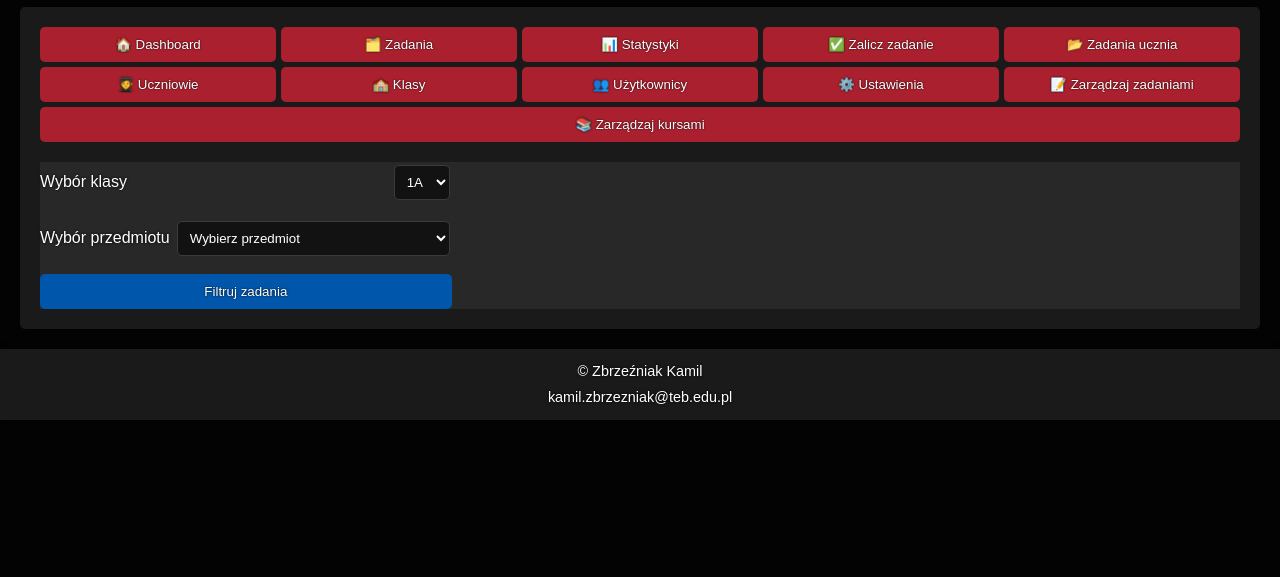
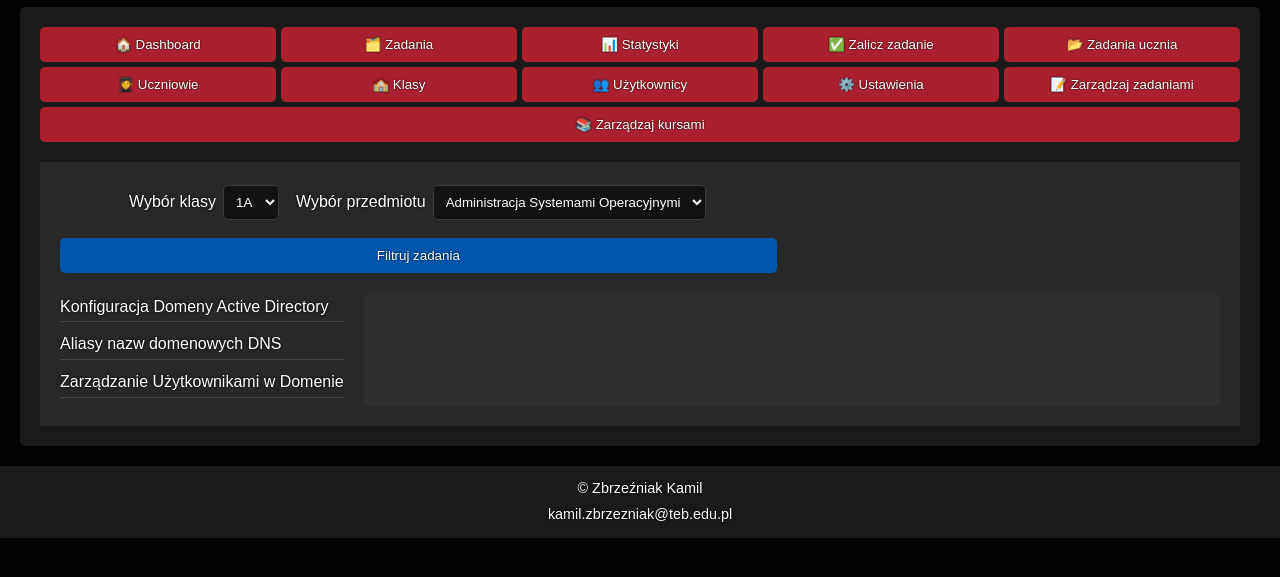
Before and after one commit to RudekAlone/Semantic-WCAG-Render-components, a plain HTML site: page index3.html in a window 1280 px wide. Both pictures are taken after a click on the button "Filtruj zadania". Shown: the part 81-658 px from the top of the page. Drawn offline with nearby package versions, Linux system fonts and the light colour scheme.

Commit message:
Add new taskStatus page

```diff
--- a/Class/Dashboard/TasksStatusPage.js
+++ b/Class/Dashboard/TasksStatusPage.js
@@ -1,20 +1,23 @@
 import { RenderElements } from "../RenderElements.js";
 
-import { SUBJECT_OPTIONS, CLASS_OPTIONS } from "./constants.js";
+import { SUBJECT_OPTIONS, CLASS_OPTIONS, TASKS_DATA, TASK_STATUS } from "./constants.js";
 
 export class TasksStatusPage {
   static render() {
+    const pageSection = document.createElement("section");
+    pageSection.id = "tasks-status-page";
     const navFilterSection = document.createElement("nav");
     navFilterSection.id = "tasks-status-nav-filter-section";
+    pageSection.appendChild(navFilterSection);
 
     const contentArea = document.createElement("section");
     contentArea.id = "tasks-status-content-area";
+    pageSection.appendChild(contentArea);
 
     navFilterSection.appendChild(this.selectForm(contentArea));
 
 
-
-    return navFilterSection;
+    return pageSection;
   }
 
   static selectForm(contentArea) {
@@ -44,23 +47,73 @@ export class TasksStatusPage {
     const form = RenderElements.renderForm(
         elements,
         "Filtruj zadania",
-
         () =>{
             this.loadTasksStatus(
                 (document.querySelector("select[name='class-select']")).value,
                 (document.querySelector("select[name='subject-select']")).value,
                 contentArea
             );
-        }
+        },
+        "row-center"
       );
+      form.querySelector("select[name='subject-select']").value = "aso";
     return form;
   }
 
   static loadTasksStatus(className, subjectName, contentArea) {
     contentArea.innerHTML = "";
+    if (!className || !subjectName) {
     const info = document.createElement("p");
-    info.textContent = `Wybrana klasa: ${className}, Wybrany przedmiot: ${subjectName}`;
+
+      info.textContent = `Proszę wybrać klasę i przedmiot, aby załadować status zadań.`;
     contentArea.appendChild(info);
-    // Tutaj można dodać logikę do załadowania i wyświetlenia statusu zadań
+    return;
+    }
+    const studentsTasksStatus = document.createElement("section");
+    studentsTasksStatus.className = "status-section";
+    const tasksList = document.createElement("ul");
+    const filteredTasks = TASKS_DATA.filter(
+      (task) =>
+        (subjectName === "all" || task.subject === subjectName)
+    );;
+    filteredTasks.forEach((task) => {
+      const taskItem = document.createElement("li");
+      taskItem.textContent = task.name;
+      tasksList.appendChild(taskItem);
+      taskItem.addEventListener("click", () => {
+        this.renderTaskStatus(studentsTasksStatus, TASK_STATUS, task.name);
+      });
+    });
+    contentArea.appendChild(tasksList);
+
+
+    // Tutaj można dodać logikę do wyświetlenia statusu zadań dla uczniów w danej klasie
+    contentArea.appendChild(studentsTasksStatus);
+  }
+
+  static renderTaskStatus(container, StudentsTasksData, taskName) {
+    container.innerHTML = "";
+    const title = document.createElement("h3");
+    title.textContent = `Status zadania: ${taskName}`;
+    container.appendChild(title);
+    console.log("Rendering status for task:", taskName);
+    console.log("Task status data:", StudentsTasksData);
+    const headers = ["Nr", "Imię", "Nazwisko", "Status"];
+    const elements = [
+      ...StudentsTasksData.map((status) => [
+        status.userNumber,
+        status.userName,
+        status.userLastName,
+        { type: "checkbox", value: status.status},
+
+      ]),
+    ]
+
+    console.log(StudentsTasksData[0].status);
+    console.log(StudentsTasksData[1].status);
+    console.log(StudentsTasksData[2].status);
+    const statusList = RenderElements.renderResponsiveTable(elements, headers);
+
+    container.appendChild(statusList);
   }
 }
--- a/Class/Dashboard/constants.js
+++ b/Class/Dashboard/constants.js
@@ -106,3 +106,24 @@ export const TASKS_DATA = [
     deadline: "2026-06-15",
   },
 ];
+
+export const TASK_STATUS = [
+  {
+    userNumber: 1,
+    userName: "Jan",
+    userLastName: "Kowalski",
+    status: true
+  },
+  {
+    userNumber: 2,
+    userName: "Katarzyna",
+    userLastName: "Kowalczyk",
+    status: false
+  },
+  {
+    userNumber: 3,
+    userName: "Tomasz",
+    userLastName: "Dąbrowski",
+    status: true
+  },
+];
--- a/Class/RenderElements.js
+++ b/Class/RenderElements.js
@@ -132,7 +132,7 @@ export class RenderElements {
     } else if (type === "file" && acceptFiles.length > 0) {
       input.setAttribute("accept", acceptFiles.join(","));
     } else if (type === "checkbox" || type === "radio") {
-      input.checked = value === "true" ? true : false;
+      input.checked = value === "true" || value === true ? true : false;
     } else if (value) {
       input.setAttribute("value", value);
     }
--- a/style.css
+++ b/style.css
@@ -1582,3 +1582,38 @@ section#dashboard nav button:not(.tab-button):hover {
     border-bottom-left-radius: 40px;
     text-align: center;
 }
+
+#tasks-status-page{
+  background-color: var(--bg-layer-2);
+  padding: 20px;
+  border-radius: 5px;
+  width: 100%;
+}
+
+#tasks-status-content-area {
+  display: flex;
+  flex-direction: row;
+  gap: 20px;
+  margin-top: 20px;
+}
+#tasks-status-content-area ul {
+  list-style-type: none;
+  padding-left: 0;
+}
+#tasks-status-content-area ul li {
+  margin-bottom: 8px;
+  color: var(--text-color);
+  border-bottom: 1px solid var(--bg-layer-4);
+}
+#tasks-status-content-area ul li:hover {
+  color: var(--link-hover-color);
+  cursor: pointer;
+}
+#tasks-status-content-area .status-section {
+  flex-grow: 1;
+  background-color: var(--bg-layer-3);
+  padding: 15px;
+  border-radius: 5px;
+  max-height: 80vh;
+  overflow-y: auto;
+}
```
